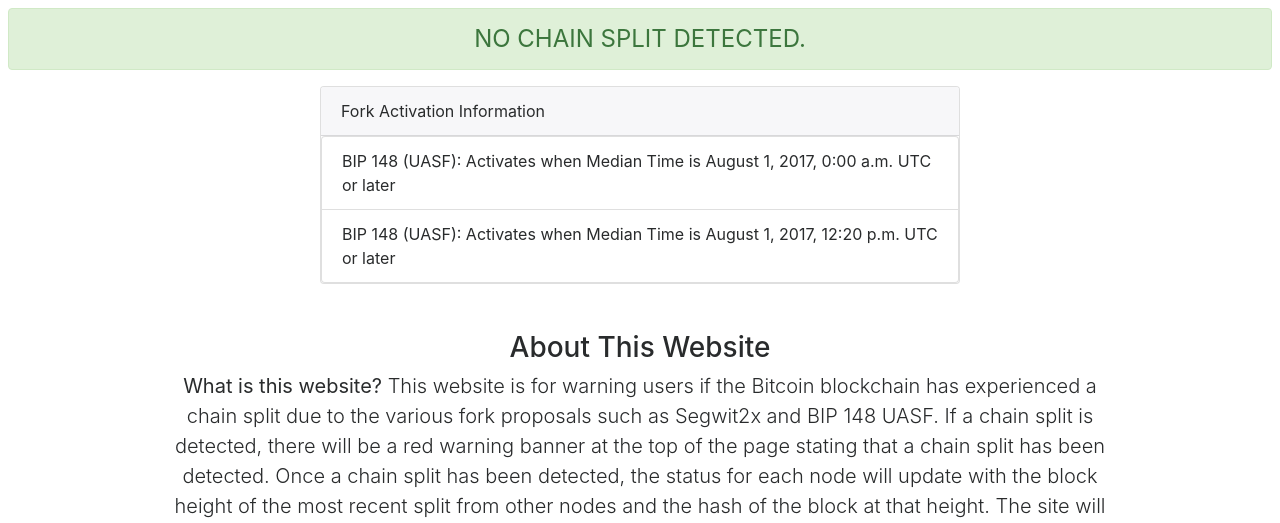
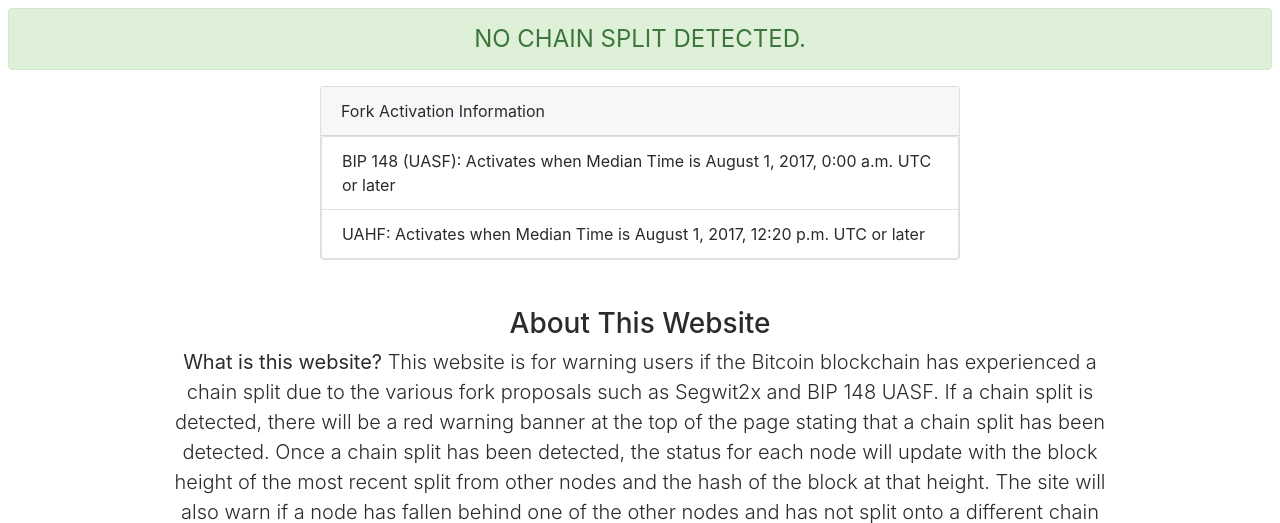
Before and after one commit to achow101/forkmon, a Django app: template monitor/templates/index.html in a window 1280 px wide. Shown: the top 523 px of the page. Run offline with Django 3.2, Linux system fonts and the light colour scheme; the template is opened without the code that fills it, so the values that code supplies are empty; some libraries are stand-ins or nearby versions.

Commit message:
Correct copy-paste error

```diff
--- a/monitor/templates/index.html
+++ b/monitor/templates/index.html
@@ -68,7 +68,7 @@
                 <li class="list-group-item">{{ f.name }}: {{ f.count }}/{{ f.elapsed }} ({{ f.threshold }}/{{ f.period }} Threshold)</li>
             {% endfor %}
             <li class="list-group-item">BIP 148 (UASF): Activates when Median Time is August 1, 2017, 0:00 a.m. UTC or later</li>
-            <li class="list-group-item">BIP 148 (UASF): Activates when Median Time is August 1, 2017, 12:20 p.m. UTC or later</li>
+            <li class="list-group-item">UAHF: Activates when Median Time is August 1, 2017, 12:20 p.m. UTC or later</li>
         </ul>
     </div>
     <div class="w-75 text-center pt-5 mx-auto">
```
